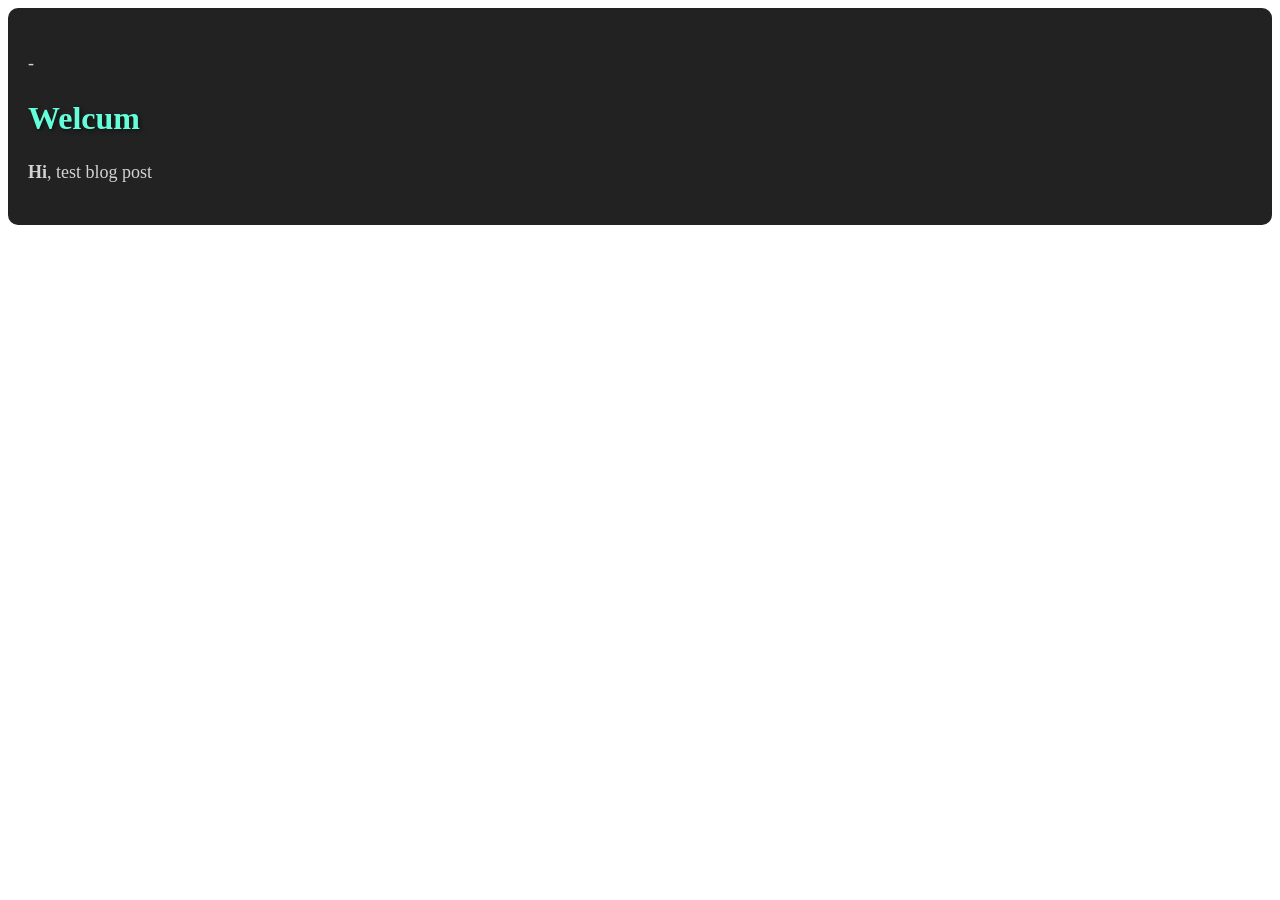
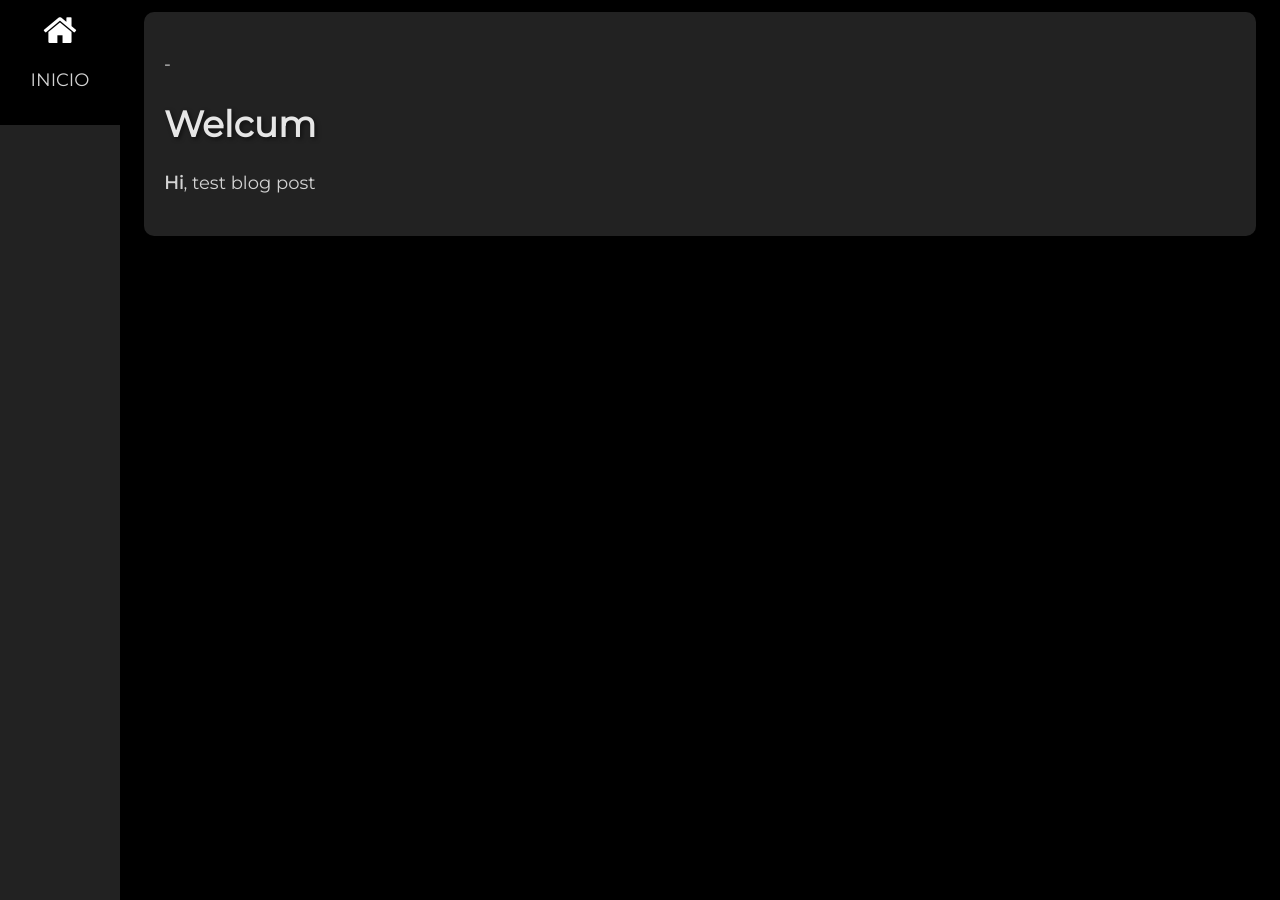
Before and after one commit to IngMiguelLuna/IngMiguelLuna.github.io, a Jekyll site: the page built from _posts/2025-03-19-test.md, in a window 1280 px wide. Built offline with Jekyll 4.4.1, drawn with Linux system fonts in a browser that asks for light colours.

Commit message:
Refactor layout styles and enhance responsiveness; update button colors and typography

```diff
--- a/_layouts/post.html
+++ b/_layouts/post.html
@@ -1,25 +1,54 @@
 <head>
     <title>{{post.titulo}}</title>
+    <link rel="stylesheet" href="https://www.w3schools.com/w3css/4/w3.css">
+    <link rel="stylesheet" href="https://fonts.googleapis.com/css?family=Montserrat">
+    <link rel="stylesheet" href="https://cdnjs.cloudflare.com/ajax/libs/font-awesome/4.7.0/css/font-awesome.min.css">
     <style>
+        body, h1, h2, h3, h4, h5, h6 {
+            font-family: "Montserrat", sans-serif;
+        }
+        .w3-sidebar {
+            width: 120px;
+            background: #222;
+        }
+        #main {
+            margin-left: 120px;
+        }
+        @media only screen and (max-width: 600px) {
+            #main {
+                margin-left: 0;
+            }
+        }
         h1 {
-            text-decoration: none; /* Remove underline */
+            text-decoration: none;
             font-weight: bold;
-            color: #64FFDA;
+            color: #e6e6e6;
             text-shadow: 2px 2px 4px rgba(0, 0, 0, 0.5);
         }
         p {
-            text-decoration: none; /* Remove underline */
+            text-decoration: none;
             font-size: 18px;
             line-height: 1.6;
             color: #d3d3d3;
         }
     </style>
 </head>
-<body>
-    <div style="background-color: #222; padding: 20px; border-radius: 10px;">
-        <h1>{{post.titulo}}</h1>
-        <p>{{post.date | date_to_string}} - {{post.autor}}</p>
-        <p>{{content}}</p>
+<body class="w3-black">
+    <!-- Sidebar menu -->
+    <nav class="w3-sidebar w3-bar-block w3-small w3-hide-small w3-center">
+        <a href="/" class="w3-bar-item w3-button w3-padding-large w3-hover-black">
+            <i class="fa fa-home w3-xxlarge"></i>
+            <p>INICIO</p>
+        </a>
+    </nav>
+
+    <!-- Main content -->
+    <div class="w3-padding-large" id="main">
+        <div style="background-color: #222; padding: 20px; border-radius: 10px;">
+            <h1>{{post.titulo}}</h1>
+            <p>{{post.date | date_to_string}} - {{post.autor}}</p>
+            <p>{{content}}</p>
+        </div>
     </div>
 </body>
 </html>
```
Also changed, not shown: _layouts/default.html (+2 -24 lines).
